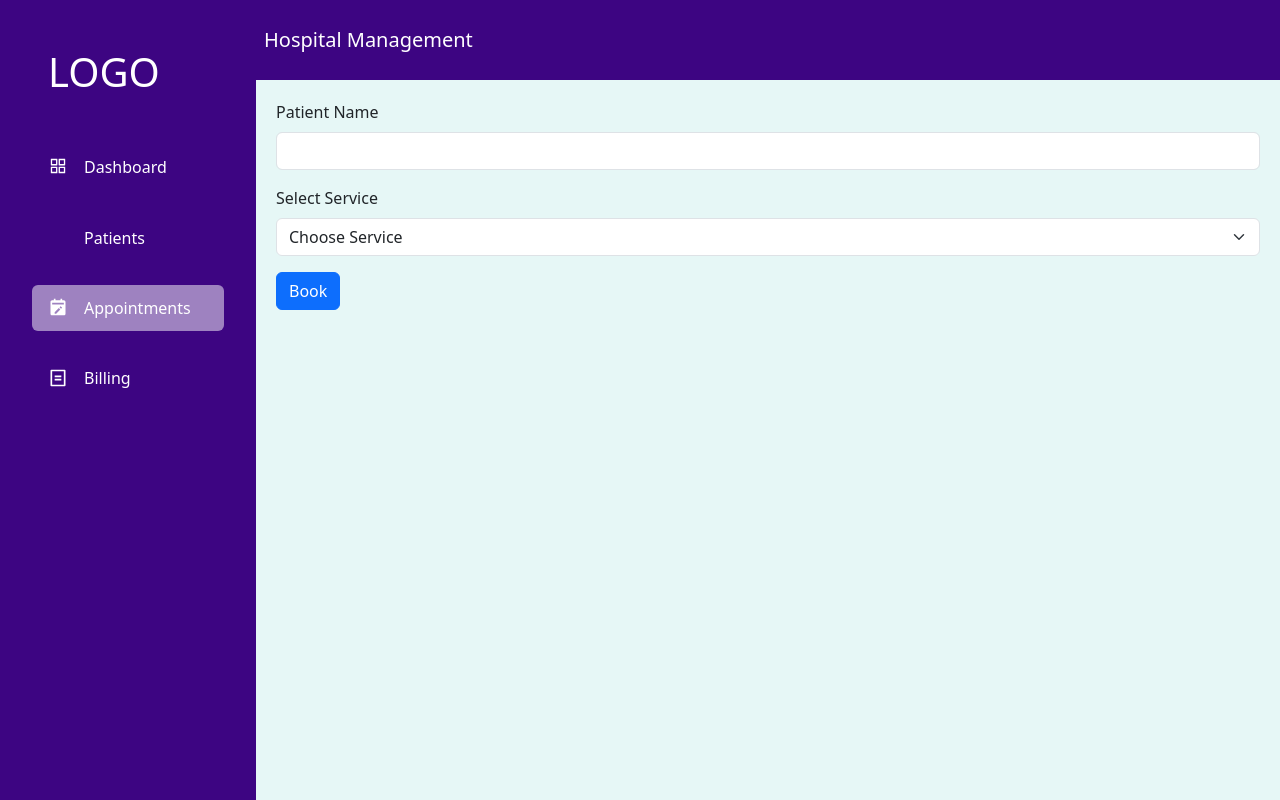
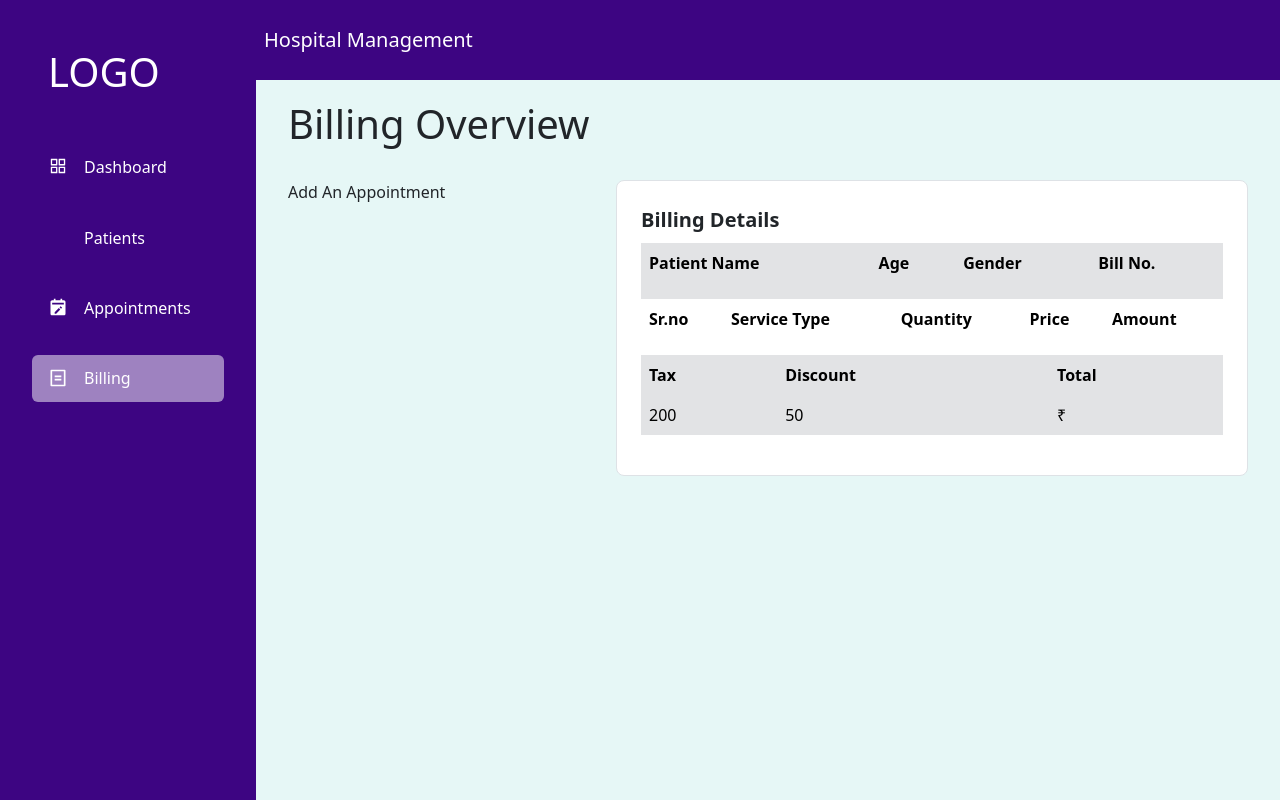
Before and after one commit to SagarPrasad160/hospital, a React app: page /#/billing in a window 1280 px wide. Before the commit this address led to /#/appointments. Built offline with nearby package versions, Linux system fonts and the light colour scheme; some icons are missing; the HTML template or start-up script is replaced by a standard one.

Commit message:
Add Billing Details and functionality

```diff
--- a/src/App.tsx
+++ b/src/App.tsx
@@ -127,7 +127,9 @@ function App() {
             />
             <Route
               path="/billing/*"
-              element={<Billing appointments={appointments} />}
+              element={
+                <Billing patients={records} appointments={appointments} />
+              }
             />
           </Routes>
         </div>
--- a/src/pages/Billing.tsx
+++ b/src/pages/Billing.tsx
@@ -3,21 +3,25 @@ import { useParams, Link } from "react-router-dom";
 
 // models
 import { appointment } from "../models/Appointment";
+import { User } from "../models/User";
 
 // utility
 import { removeDuplicateUsers } from "../utils/removeDuplicates";
+import { ServicePrices } from "../utils/ServicePrices";
 
 interface BillingProps {
   appointments: appointment[];
+  patients: User[];
 }
 
-function Billing({ appointments }: BillingProps) {
+function Billing({ appointments, patients }: BillingProps) {
   // get users from appointments array
   const users = appointments.map((appointment) => appointment.user);
 
   const fileteredUsers = removeDuplicateUsers(users);
 
   const [userAppointments, setUserAppointments] = useState<appointment[]>([]);
+  const [currentUser, setCurrentUser] = useState<User>();
 
   const params = useParams();
   const id = Object.values(params)[0];
@@ -25,18 +29,23 @@ function Billing({ appointments }: BillingProps) {
   useEffect(() => {
     // check if there exists an id in the params
     if (id) {
+      // find the user with the id
+      const patient = patients.find((p) => p.id === id);
+      setCurrentUser(patient);
       // find all the appointments of the user with that id
       const allUserAppointments = appointments.filter(({ user }) => {
         return user.id === id;
       });
       setUserAppointments(allUserAppointments);
     }
-  }, [id, appointments]);
+  }, [id, appointments, patients]);
 
   const renderedUsers = fileteredUsers.map((patient) => {
     return (
       <li
-        className="list-group-item d-flex flex-wrap w-100  mx-auto mb-1"
+        className={`list-group-item d-flex flex-wrap w-100  mx-auto mb-1 ${
+          patient.id === id ? "active" : ""
+        }`}
         key={patient.id}
       >
         <div>
@@ -62,12 +71,14 @@ function Billing({ appointments }: BillingProps) {
   });
 
   const renderedAppointments = userAppointments.map((usrApt, index) => {
+    const servicePrice = ServicePrices[usrApt.service];
     return (
       <tr key={usrApt.service}>
         <th scope="row">{index + 1}</th>
-        <td>{usrApt.user.name}</td>
         <td>{usrApt.service}</td>
         <td>{usrApt.quantity}</td>
+        <td>{servicePrice}</td>
+        <td>{servicePrice * usrApt.quantity}</td>
       </tr>
     );
   });
@@ -81,20 +92,76 @@ function Billing({ appointments }: BillingProps) {
       </div>
       <div className="row">
         <div className="col-md-4">
-          <ul className="list-group">{renderedUsers}</ul>
+          <ul className="list-group">
+            {renderedUsers.length ? (
+              renderedUsers
+            ) : (
+              <div>Add An Appointment</div>
+            )}
+          </ul>
         </div>
         <div className="col-md-8">
-          <table className="table">
+          <div className="h-auto border p-4 rounded-3 bg-white">
+            <div>
+              <div className="fs-5 fw-bold mb-2">Billing Details</div>
+              <table className="table table-borderless table-secondary mb-0">
+                <thead>
+                  <tr>
+                    <th>Patient Name</th>
+                    <th>Age</th>
+                    <th>Gender</th>
+                    <th>Bill No.</th>
+                  </tr>
+                </thead>
+                <tbody>
+                  <tr>
+                    <td>{currentUser?.name}</td>
+                    <td>{currentUser?.age}</td>
+                    <td>{currentUser?.sex}</td>
+                    <td>{currentUser?.billNumber}</td>
+                  </tr>
+                </tbody>
+              </table>
+              <table className="table table-borderless">
                 <thead>
                   <tr>
                     <th scope="col">Sr.no</th>
-                <th scope="col">Patient Name</th>
                     <th scope="col">Service Type</th>
                     <th scope="col">Quantity</th>
+                    <th scope="col">Price</th>
+                    <th scope="col">Amount</th>
                   </tr>
                 </thead>
                 <tbody>{renderedAppointments}</tbody>
               </table>
+            </div>
+            <div>
+              <table className="table table-borderless table-secondary">
+                <thead>
+                  <tr>
+                    <th scope="col">Tax</th>
+                    <th scope="col">Discount</th>
+                    <th scope="col">Total</th>
+                  </tr>
+                </thead>
+                <tbody>
+                  <tr>
+                    <td>200</td>
+                    <td>50</td>
+                    <td>
+                      &#8377;
+                      {currentUser &&
+                        userAppointments.reduce((acc, curr) => {
+                          const servicePrice =
+                            ServicePrices[curr.service] * curr.quantity;
+                          return acc + servicePrice;
+                        }, 0) + 150}
+                    </td>
+                  </tr>
+                </tbody>
+              </table>
+            </div>
+          </div>
         </div>
       </div>
     </div>
--- /dev/null
+++ b/src/utils/ServicePrices.ts
@@ -0,0 +1,8 @@
+import { Service } from "../models/Service";
+
+export const ServicePrices: Record<Service, number> = {
+  Consultation: 500,
+  XRay: 1000,
+  RoutineCheckup: 300,
+  CTScan: 2000,
+};
```
Lines whose indentation alone changed are shown as unchanged.
